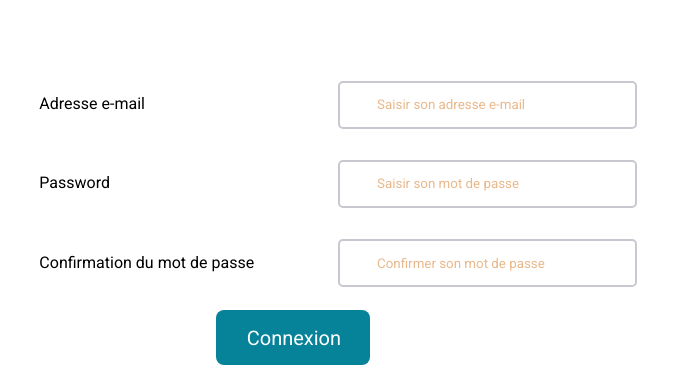
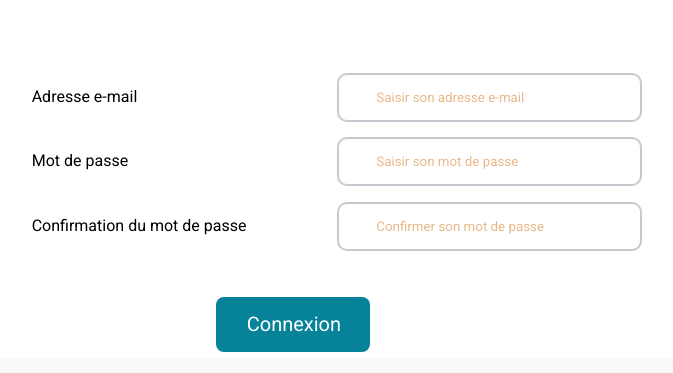
Before and after one commit to cecile-wojnowski/cocoswing, a PHP site: page /connexion.php in a window 1280 px wide. Shown: the part 516-889 px from the top of the page, without its empty margins (296-969 px from the left). After the commit the page ends 868 px from the top, so only its background shows below. Run offline with PHP 8.4, Linux system fonts and the light colour scheme; some libraries are stand-ins or nearby versions.

Commit message:
Corrections label, margin & border-radius

```diff
--- a/connexion.php
+++ b/connexion.php
@@ -34,7 +34,7 @@
         </div>
 
         <div class="label_input">
-          <label for="password">Password</label>
+          <label for="password">Mot de passe</label>
           <input type="password" id="pass" name="password" minlength="8" placeholder="Saisir son mot de passe" required>
         </div>
 
--- a/css/form_connexion.css
+++ b/css/form_connexion.css
@@ -7,10 +7,10 @@
 }
 .form_connexion .button_pages{
   width:20%;
-  margin: 1% 25% 1% 25%;
+  margin: 5% 25% 1% 25%;
 }
 .label_input{
-  margin:2%;
+  margin:1%;
 }
 
 label{
@@ -22,7 +22,7 @@ input{
   width:30%;
   padding:2% 5% 2% 5%;
   border: solid 2px #C8C8D1;
-  border-radius: 5px;
+  border-radius: 10px;
 }
 
 ::placeholder{
```
